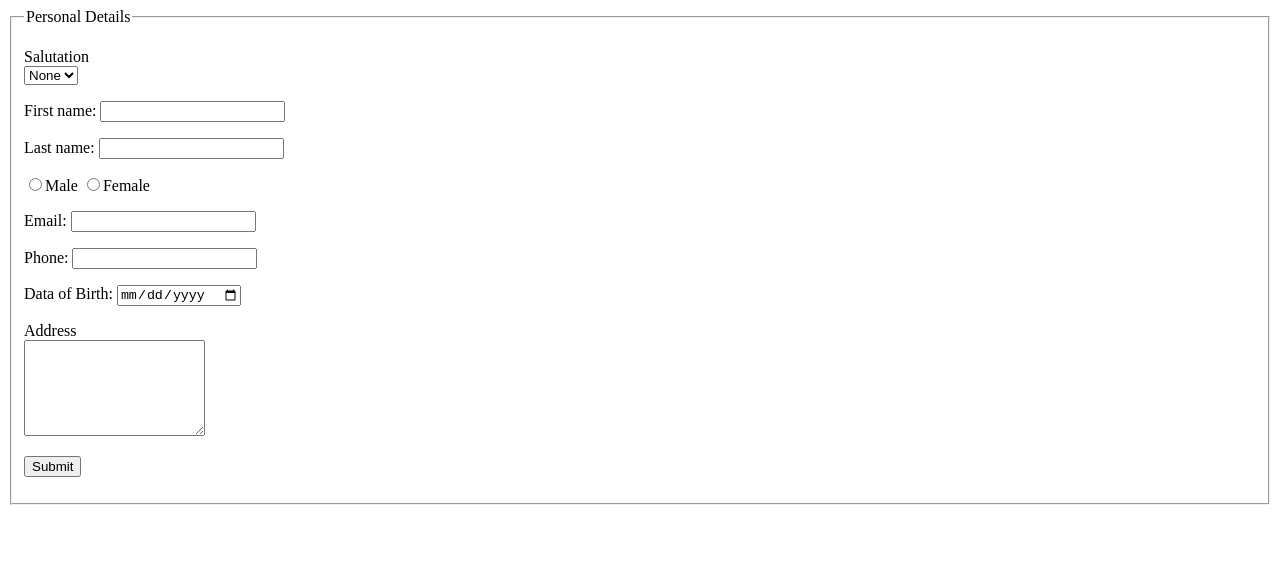
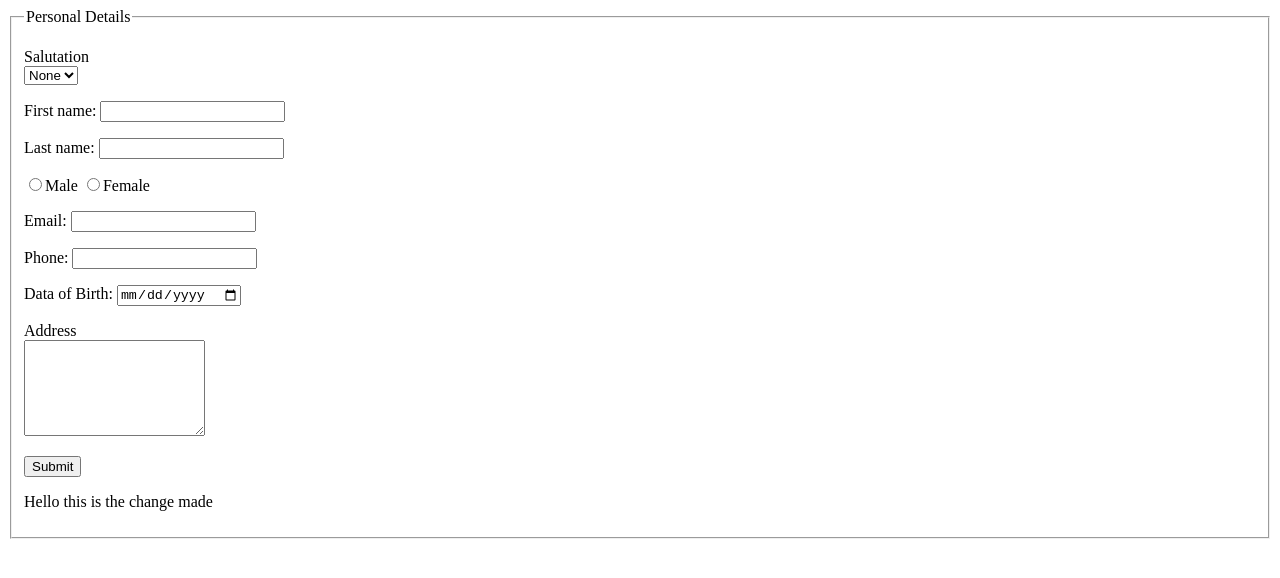
Before and after one commit to deshmukh-somesh/Form_CSS_Project, a plain HTML site: page basics.html in a window 1280 px wide. Drawn offline with Linux system fonts and the light colour scheme.

Commit message:
added new line

```diff
--- a/basics.html
+++ b/basics.html
@@ -48,6 +48,7 @@
                 <textarea type="text" name="address"  rows="6" cols=""></textarea>
             </p>
             <p><button type="radio">Submit</button></p>
+            <p>Hello this is the change made    </p>
         </fieldset>
     </form>
 </body>
```
